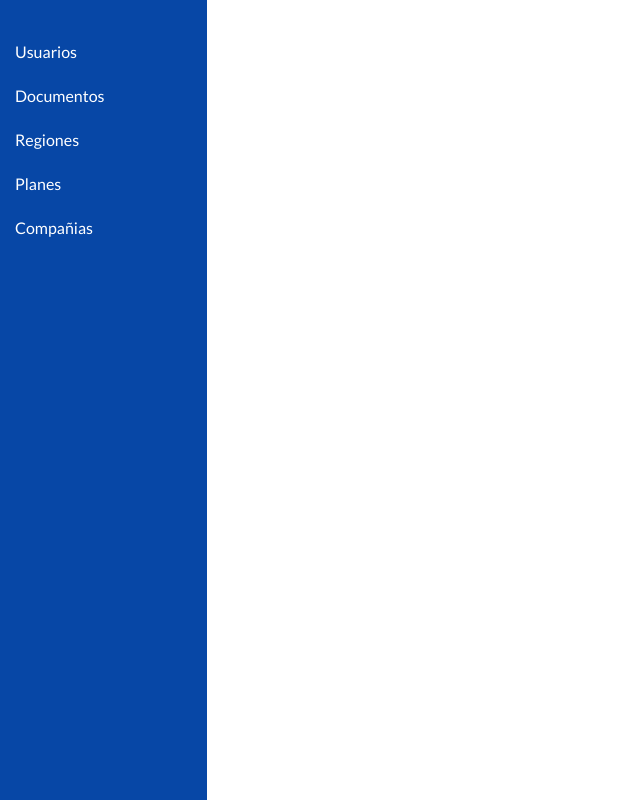
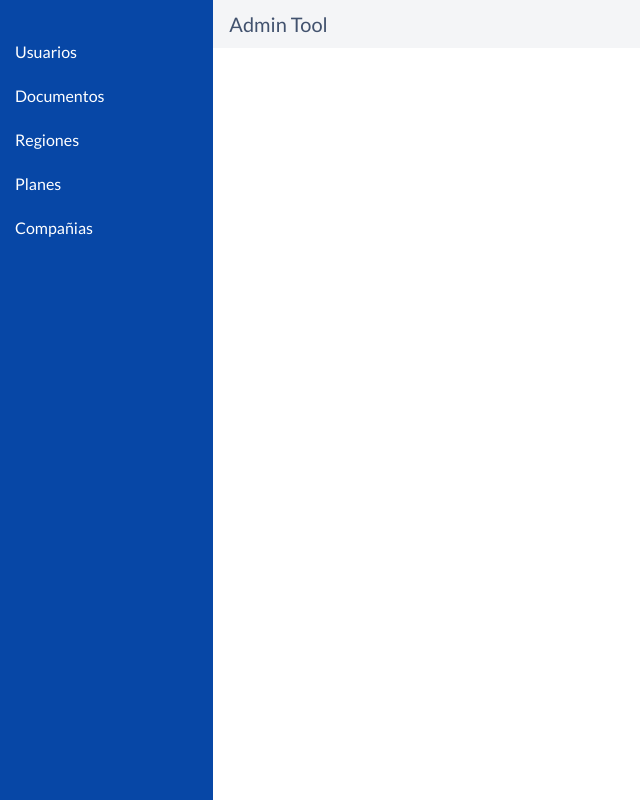
Before and after one commit to Bytheway001/Quoti-React-Admin, a React (Create React App) app: page / in a window 1280 px wide. Shown: the whole page, without its empty margins (0-640 px from the left). Built offline with nearby package versions, Linux system fonts and the light colour scheme.

Commit message:
Retaking Project

```diff
--- a/src/App.js
+++ b/src/App.js
@@ -1,28 +1,13 @@
 import React from 'react';
 import { Switch, Route, Link } from 'react-router-dom';
+import { Navbar, Nav, NavDropdown, Form, Button, FormControl, Container, Row, Col } from 'react-bootstrap'
 import Users from './Views/Users/Users';
 import Plans from './Views/Plans/Plans';
 import './application.scss'
 import Regions from './Views/Regions/Regions';
 
 import Files from './Views/Files/Files';
-const styles = {sidebar: {
-    flex: 1,
-   },
-  page: {
-    display: 'flex',
-    flexDirection: 'row',
-    alignItems: 'stretch',
-    maxHeight: '100vh',
-    minHeight: '100vh',
-  },
-  content: {
-    padding: 20,
-    flex: 5,
-    overflowY: 'scroll'
 
-  }
-}
 
 
 
@@ -31,7 +16,7 @@ class App extends React.Component {
     return (
       <BasicLayout>
         <Switch>
-          <Route path='/users' component={()=><Users/>} />
+          <Route path='/users' component={() => <Users />} />
           <Route path='/regions' component={() => <Regions />} />
           <Route path='/files' component={() => <Files />} />
           <Route path='/plans' component={() => <Plans />} />
@@ -43,7 +28,7 @@ class App extends React.Component {
 }
 
 const Sidebar = (props) => (
-  <div style={styles.sidebar} className='sidebar'>
+  <div className='sidebar'>
     <ul>
       <li><Link to='/users'>Usuarios</Link></li>
       <li><Link to='/files'>Documentos</Link></li>
@@ -54,13 +39,36 @@ const Sidebar = (props) => (
   </div>
 )
 
+const TopBar = () => (
+  <Navbar>
+    <Navbar.Brand href="#">Admin Tool</Navbar.Brand>
+    <Navbar.Toggle aria-controls="basic-navbar-nav" />
+    <Navbar.Collapse id="basic-navbar-nav">
+      <Nav className="ml-auto">
+        <Nav.Link href="#home">Test user</Nav.Link>
+        <Nav.Link href="#link">Avatar</Nav.Link>
+
+      </Nav>
+    </Navbar.Collapse>
+  </Navbar>
+)
+
 const BasicLayout = (props) => (
-  <div style={styles.page}>
-    <Sidebar />
-    <div style={styles.content}>
-      {props.children}
-    </div>
-  </div>
+  <Container className='p-0 h-100' fluid>
+    <Row noGutters>
+      <Col sm={2}>
+        <Sidebar className='h-100' />
+      </Col>
+      <Col sm={10}>
+        <TopBar />
+        <div style={{ paddingTop: 50 }}>
+          {props.children}
+        </div>
+      </Col>
+    </Row>
+  </Container>
+
+
 
 )
 
--- a/src/Views/Files/Files.jsx
+++ b/src/Views/Files/Files.jsx
@@ -1,20 +1,33 @@
 import React from 'react';
 import { Container } from 'react-bootstrap';
-import {Switch,Route} from 'react-router-dom';
+import { Switch, Route } from 'react-router-dom';
 import CrudIndex from '../crud/Index';
 import FileEdit from './Edit';
 import FileNew from './New';
 
-class Files extends React.Component{
-    headers=[
-        {name:'ID',value:(e)=>e.id,filter:false},
-        {name:'Año',value:(e)=>e.year,filter:'year'},
-        {name:'Idioma',value:(e)=>e.lang,filter:'lang'},
-        {name:"Compañia",value:(e)=>e.company,filter:'company'},
-        {name:"Nombre",value:(e)=>e.file_desc,filter:false}
+const Files = (props) => {
+    const headers = [
+        { name: 'ID', value: (e) => e.id, filter: false },
+        { name: 'Año', value: (e) => e.year, filter: 'year' },
+        { name: 'Idioma', value: (e) => e.lang, filter: 'lang' },
+        { name: "Compañia", value: (e) => e.company, filter: 'company' },
+        { name: "Nombre", value: (e) => e.file_desc, filter: false }
 
     ]
+    return (
+        <Container fluid>
+            <Switch>
+                <Route exact path='/files' render={() => <CrudIndex headers={headers} resourceName='files' />}></Route>
+                <Route path='/files/:id/edit' component={FileEdit} />
+                <Route path='/files/new' render={(props) => <FileNew {...props} />} />
+            </Switch>
+        </Container>
+    )
+}
 /*
+class Files extends React.Component {
+
+
     headers={
         id:'ID',
         company:'COMPAÑIA',
@@ -22,19 +35,19 @@ class Files extends React.Component{
         year:'AÑO',
         lang:'IDIOMA'
     }
-    */
-    render(){
-       return(
+
+    render() {
+        return (
             <Container fluid>
                 <Switch>
-            <Route exact path='/files' render={() => <CrudIndex headers={this.headers} for='files'/>}></Route>
-            <Route path='/files/:id/edit' component={FileEdit}/>
-            <Route path='/files/new' render={(props)=><FileNew {...props}/>}/>
+
+
                 </Switch>
             </Container>
         )
 
     }
 }
+*/
 
 export default Files;
--- a/src/Views/Files/New.jsx
+++ b/src/Views/Files/New.jsx
@@ -55,6 +55,8 @@ const FileNew = ({history}) => {
                             <option value='4'>Megabrokers Latam</option>
                             <option value='5'>Bupa</option>
                             <option value='6'>BMI</option>
+                            <option value='7'>AMFirst</option>
+                            <option value='8'>American Fidelity</option>
                         </FormControl>
                     </FormGroup>
                     <FormGroup>
--- a/src/Views/Plans/Plans.jsx
+++ b/src/Views/Plans/Plans.jsx
@@ -18,7 +18,7 @@ const Plans = (props) => {
     return (
         <Container fluid>
             <Switch>
-                <Route exact path='/plans' render={() => <CrudIndex headers={headers} for='plans' />}></Route>
+                <Route exact path='/plans' render={() => <CrudIndex headers={headers} resourceName='plans' />}></Route>
                 <Route exact path='/plans/:id/edit' component={PlansEdit} ></Route>
                 <Route exact path='/plans/new' render={() => <PlansNew {...props} />}></Route>
                 <Route exact path='/plans/:id' component={PlanShow}></Route>
--- a/src/Views/Plans/components/PlanTab.jsx
+++ b/src/Views/Plans/components/PlanTab.jsx
@@ -67,10 +67,11 @@ export const PlanTab = (props) => {
                                 <td>{benefit.benefit_id}</td>
                                 <td>{benefit.name}</td>
                                 <td>
+                                    {/*
                                     <FormControl rows={6} size='sm' as='textarea'>
                                     {benefit.description.replace('\\','\n')}
                                     </FormControl>
-
+                                    */}
                                 </td>
                             </tr>
                         ))
--- a/src/Views/Users/Users.jsx
+++ b/src/Views/Users/Users.jsx
@@ -17,7 +17,6 @@ const Users = (props) => {
         { name: 'Nombre(s)', value: (e) => e.first_name, filter: 'first_name' },
         { name: "Apellidos(s)", value: (e) => e.last_name, filter: 'last_name' },
         { name: "Rol", value: (e) => e.role, filter: 'role' },
-
     ]
 
     return (
--- a/src/Views/crud/Index.jsx
+++ b/src/Views/crud/Index.jsx
@@ -1,30 +1,33 @@
 import React from 'react';
-import { Row, Col, Card, Button } from 'react-bootstrap';
+import { Row, Col, Card, Button, Spinner } from 'react-bootstrap';
 import { Link } from 'react-router-dom';
-import  CrudTable  from './Table';
+import CrudTable from './Table';
 import { useEffect } from 'react';
 import { crudList } from '../../ducks/crud';
 import { connect } from 'react-redux';
 
-
-const CrudIndex = ({ headers, resourceName,getList,list }) => {
-
+const CrudIndex = ({ headers, resourceName, getList, list, loading }) => {
     useEffect(() => {
         getList(resourceName);
 
-    }, [getList,resourceName])
+    }, [getList, resourceName])
     let headerKeys = Object.keys(headers)
     return (
         <Row id='crudIndex'>
             <Col sm={12}>
-                <Card>
-                    <Card.Header className='text-center'>LISTADO</Card.Header>
-                    <Card.Body>
-                        <Button className='my-2' size='sm' as={Link} to={resourceName}>Nuevo</Button>
+                <Button className='my-2' size='sm' as={Link} to={'/' + resourceName + '/new'}>Nuevo</Button>
+                {
+                    !loading ?
                         <CrudTable headers={headers} headerkeys={headerKeys} resourceName={resourceName} resourceList={list}></CrudTable>
-                    </Card.Body>
-                </Card>
+                        :
+                        <Row>
+                            <Col sm={12} className='text-center'>
+                                <Spinner animation='border' />
+                            </Col>
 
+                        </Row>
+
+                }
             </Col>
         </Row>
     )
@@ -32,14 +35,15 @@ const CrudIndex = ({ headers, resourceName,getList,list }) => {
 
 const mapStateToProps = state => (
     {
-        list:state.crud.list
+        list: state.crud.list,
+        loading: state.crud.loading,
     }
 )
 
 const mapDispatchToProps = dispatch => (
     {
-        getList:(resourceName)=>dispatch(crudList(resourceName))
+        getList: (resourceName) => dispatch(crudList(resourceName))
     }
 )
 
-export default connect(mapStateToProps,mapDispatchToProps)(CrudIndex);
+export default connect(mapStateToProps, mapDispatchToProps)(CrudIndex);
--- a/src/Views/crud/Table.jsx
+++ b/src/Views/crud/Table.jsx
@@ -93,7 +93,7 @@ const CrudTable = ({ resourceName, headers, resourceList }) => {
 							{
 								header.filter && (
 									<FormControl size='sm' as='select' onChange={({ target }) => addFilter(header.filter, target.value)}>
-										<option value='all' > </option>
+										<option value='all' style={{color:'blue'}} >TODOS</option>
 										{[...new Set(resourceList.map(r => header.value(r)))].map((value, index) => {
 
 											return <option key={index} value={value}>{value}</option>
--- a/src/application.scss
+++ b/src/application.scss
@@ -1,6 +1,18 @@
 @import url("https://maxcdn.bootstrapcdn.com/bootstrap/4.3.1/css/bootstrap.min.css");
 @import url("https://stackpath.bootstrapcdn.com/bootswatch/4.3.1/superhero/bootstrap.min.css");
 $darkBlue: #0747a6;
+.navbar{
+  background: #F4F5F7;
+  position:fixed;
+  width:100%;
+  z-index: 1;
+  .navbar-brand{
+    color:#42526E!important;
+  }
+  .nav-link{
+    color:#42526E!important;
+  }
+}
 .blue {
   color: $darkBlue;
 }
@@ -8,7 +20,12 @@ $darkBlue: #0747a6;
   background-color: $darkBlue;
   color: white !important;
 }
+html{
+  height:100%;
+
+}
 body {
+  height:100%;
   background: white;
   color: $darkBlue;
 }
@@ -16,6 +33,12 @@ body {
   background: white;
 }
 .sidebar {
+
+  min-height: 100vh;
+  position:fixed;
+  top:0;
+  left:0;
+  width:16.66%;
   padding: 0px;
   padding-top: 30px;
   background-color: $darkBlue;
@@ -62,12 +85,12 @@ p {
 .btn-primary {
   background-color: $darkBlue;
   border-color: $darkBlue;
-  transition: all 1s ease-in-out;
+  transition: all 0.2s ease-in-out;
   &:hover {
     background: white;
-    border-color: white;
+    border-color: $darkBlue;
     color: $darkBlue;
-    transform: rotate(360deg);
+
   }
 }
 
```
Lines whose indentation alone changed are shown as unchanged.
